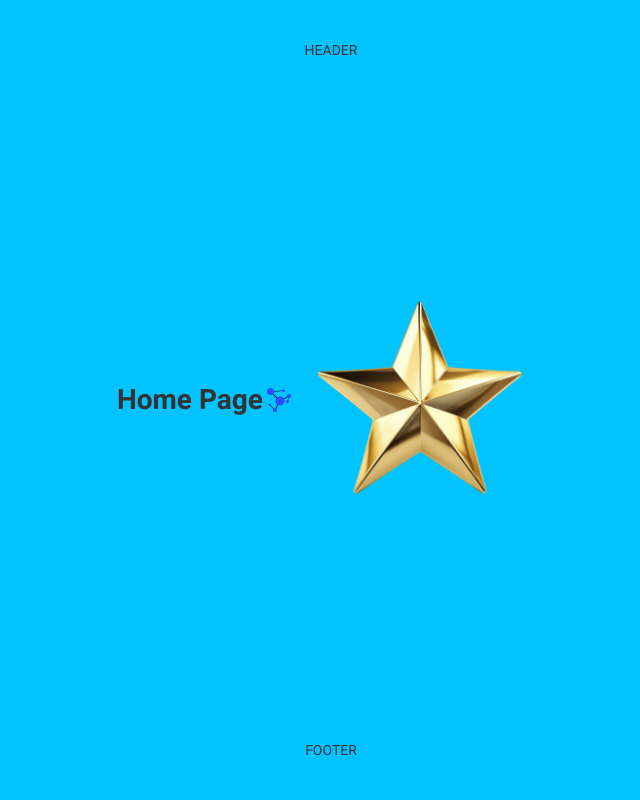
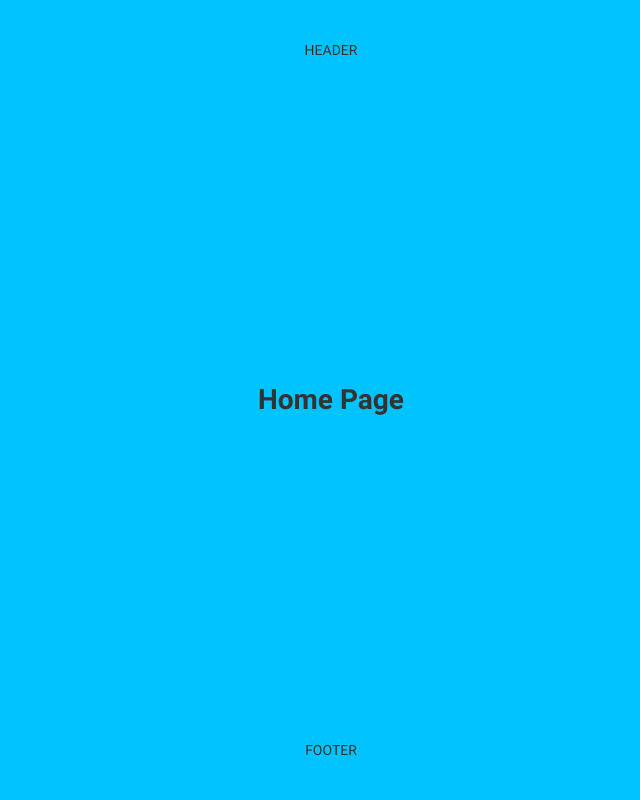
Before and after one commit to cyrillgalkin/gulp-template, a plain HTML site: page index.html in a window 1280 px wide. Shown: the whole page, without its empty margins (309-949 px from the left). Drawn offline with Linux system fonts and the light colour scheme.

Commit message:
Deploying to gh-pages from @ cyrillgalkin/gulp-template@9a646a6b0a7214671b2d682887ff779a0863a387 🚀

```diff
--- a/index.html
+++ b/index.html
@@ -1 +1 @@
-<!doctype html><html lang="ru" class="page"><head><meta charset="UTF-8"><meta http-equiv="X-UA-Compatible" content="IE=edge"><meta name="viewport" content="width=device-width,initial-scale=1"><meta name="description" content="Описание проекта"><link rel="apple-touch-icon" sizes="180x180" href="apple-touch-icon.png"><link rel="icon" type="image/png" sizes="32x32" href="favicon-32x32.png"><link rel="icon" type="image/png" sizes="16x16" href="favicon-16x16.png"><link rel="manifest" href="site.webmanifest"><link rel="stylesheet" href="styles/styles.css"><title>Gulp Template</title></head><body class="page__body"><header class="header">HEADER</header><main class="main"><h1>Home Page</h1><svg width="32" height="32"><use href="assets/icons/sprite.svg#sequence"></use></svg><picture><source srcset="assets/images/star@1x.avif, assets/images/star@2x.avif 2x" type="image/avif"><source srcset="assets/images/star@1x.webp, assets/images/star@2x.webp 2x" type="image/webp"><img class="products__image" width="250" height="auto" src="assets/images/star@1x.png" srcset="assets/images/star@2x.png 2x" alt="На изображении изображена звезда, покрытая золотом."></picture></main><footer class="footer">FOOTER</footer></body></html>
+<!doctype html><html lang="ru" class="page"><head><meta charset="UTF-8"><meta http-equiv="X-UA-Compatible" content="IE=edge"><meta name="viewport" content="width=device-width,initial-scale=1"><meta name="description" content="Описание проекта"><link rel="apple-touch-icon" sizes="180x180" href="apple-touch-icon.png"><link rel="icon" type="image/png" sizes="32x32" href="favicon-32x32.png"><link rel="icon" type="image/png" sizes="16x16" href="favicon-16x16.png"><link rel="manifest" href="site.webmanifest"><link rel="stylesheet" href="styles/styles.css"><title>Gulp Template</title></head><body class="page__body"><header class="header">HEADER</header><main class="main"><h1>Home Page</h1></main><footer class="footer">FOOTER</footer></body></html>
```
